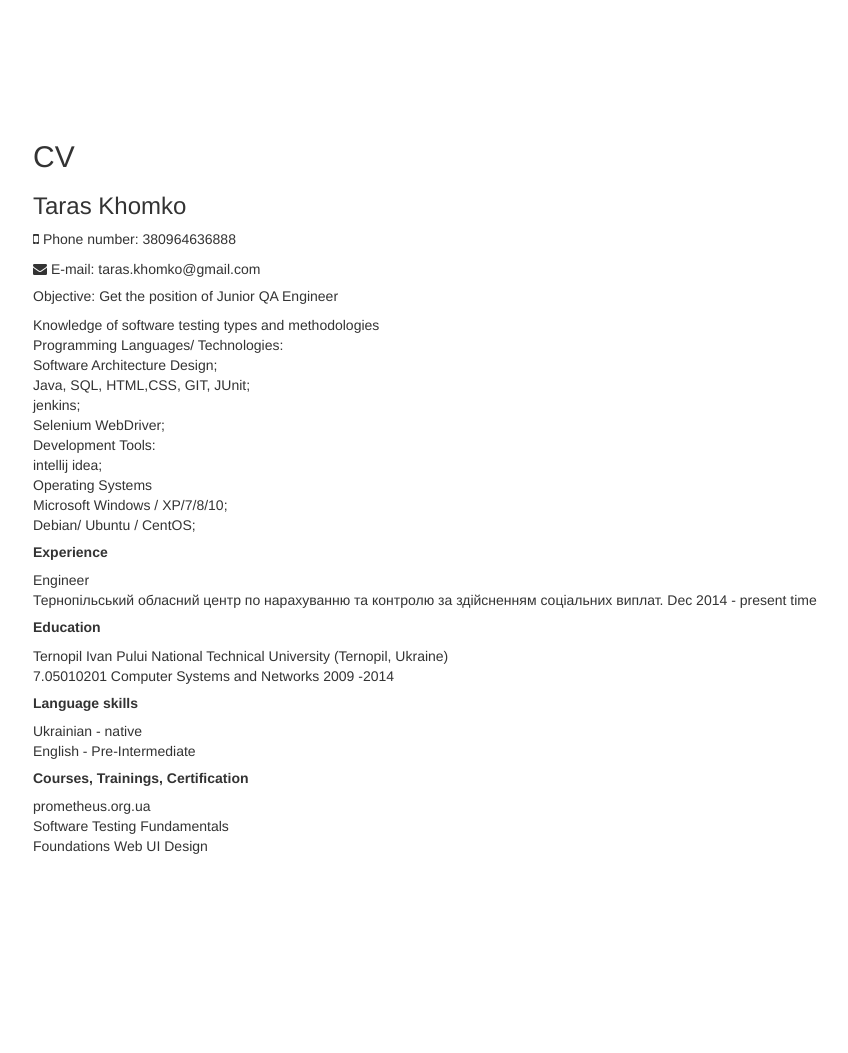
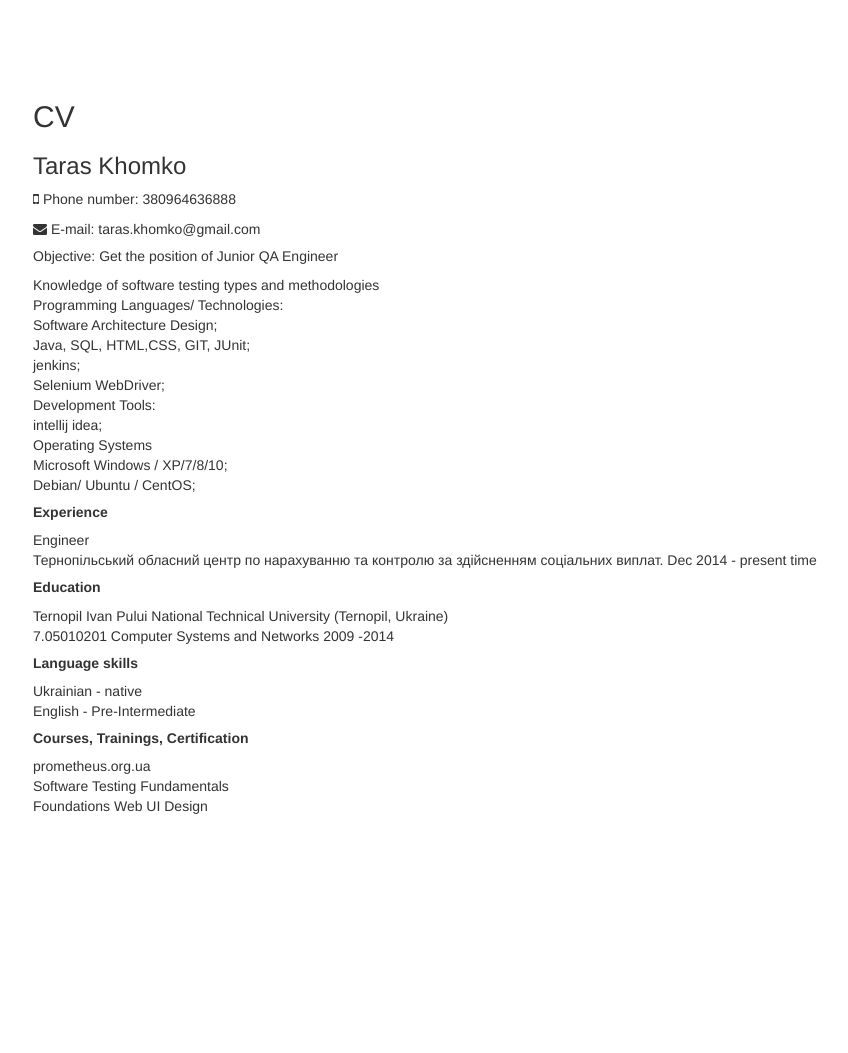
Before and after one commit to TarasKhomko/taraskhomko.github.io, a PHP site: page / in a window 1280 px wide. Shown: the part 60-1113 px from the top of the page, without its empty margins (22-870 px from the left). After the commit the page ends 874 px from the top, so only its background shows below. Run offline with PHP 8.4, Linux system fonts and the light colour scheme.

Commit message:
Initial commit

```diff
--- a/css/style.css
+++ b/css/style.css
@@ -1,5 +1,5 @@
 .container .row{
     margin-top: 100px;
-    height: 2000px;
+    height: 100px;
     font-size; 12px;
 }
--- a/index.html
+++ b/index.html
@@ -62,8 +62,7 @@
       <div class="container">
             <div class="row">
             <br>
-            <br>
-            <br>
+
                 <h2>CV</h2>
 
  <h3>Taras Khomko</h3>
@@ -94,6 +93,7 @@ English - Pre-Intermediate<br>
 prometheus.org.ua<br>
 Software Testing Fundamentals<br>
 Foundations Web UI Design <br>
+<br>
 
 
             </div>
```
